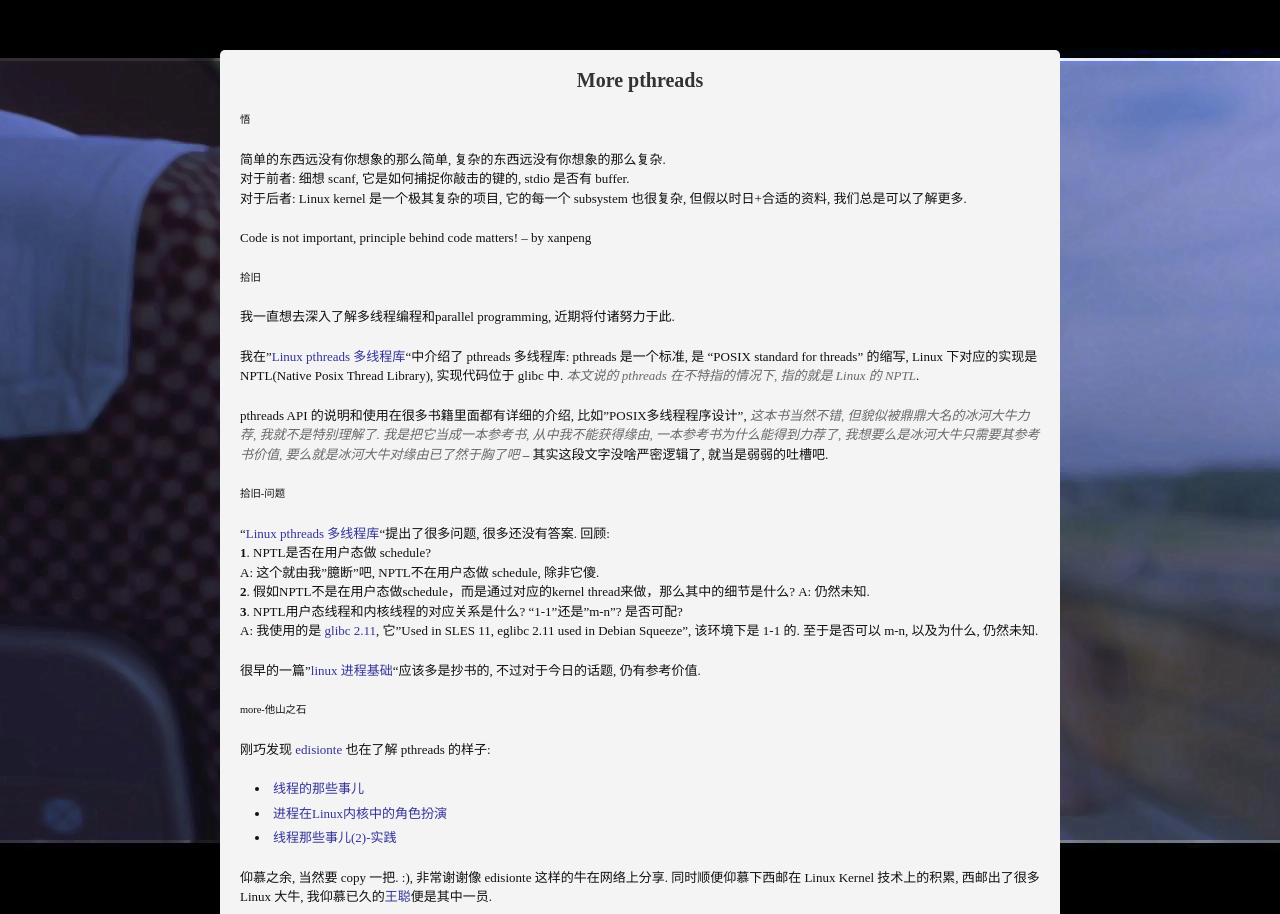
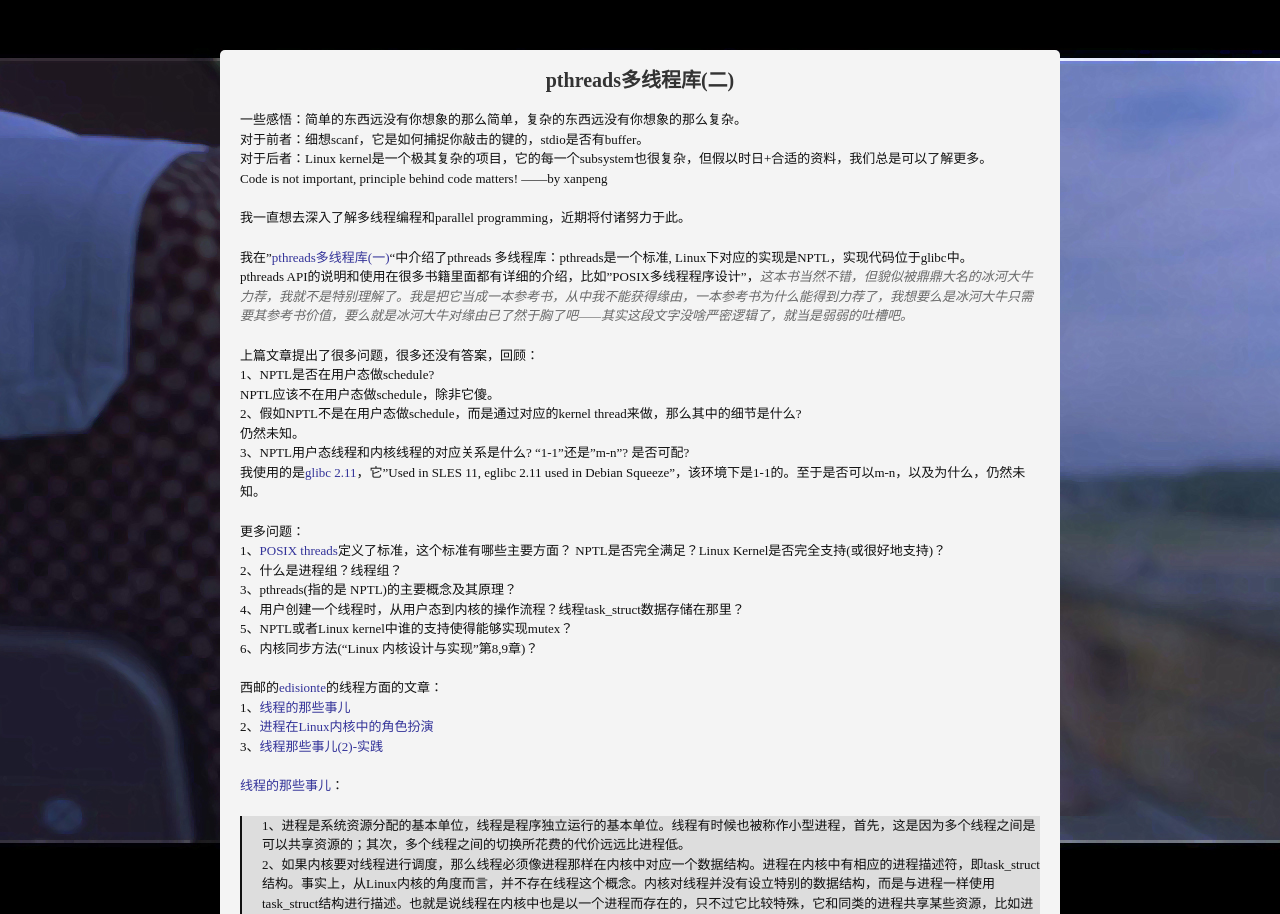
Before and after one commit to tfengmao/xanfeng, a Jekyll site: the page built from _posts/2012-05-15-more-linux-pthreads.md, in a window 1280 px wide and 1400 px high. Shown: the top 914 px of the window. Built offline with Jekyll 4.4.1, drawn with Linux system fonts in a browser that asks for light colours; Markdown is read by kramdown in place of the engine named in the settings; comment, search, counter and statistics services are not loaded; some of the changed text lies outside the part shown.

Commit message:
update format

```diff
--- a/_posts/2012-05-15-more-linux-pthreads.md
+++ b/_posts/2012-05-15-more-linux-pthreads.md
@@ -1,87 +1,62 @@
 ---
-title: More pthreads
+title: pthreads多线程库(二)
 layout: post
 tags: pthreads linux kernel schedule thread process
 category: linux
 ---
 
-#悟
+一些感悟：简单的东西远没有你想象的那么简单，复杂的东西远没有你想象的那么复杂。
+对于前者：细想scanf，它是如何捕捉你敲击的键的，stdio是否有buffer。
+对于后者：Linux kernel是一个极其复杂的项目，它的每一个subsystem也很复杂，但假以时日+合适的资料，我们总是可以了解更多。
+Code is not important, principle behind code matters! ——by xanpeng
 
-简单的东西远没有你想象的那么简单, 复杂的东西远没有你想象的那么复杂.
-对于前者: 细想 scanf, 它是如何捕捉你敲击的键的, stdio 是否有 buffer.
-对于后者: Linux kernel 是一个极其复杂的项目, 它的每一个 subsystem 也很复杂, 但假以时日+合适的资料, 我们总是可以了解更多.
+我一直想去深入了解多线程编程和parallel programming，近期将付诸努力于此。
 
-Code is not important, principle behind code matters! -- by xanpeng
+我在"[pthreads多线程库(一)](http://xanpeng.github.com/2012/03/28/linux-pthread/)"中介绍了pthreads 多线程库：pthreads是一个标准, Linux下对应的实现是NPTL，实现代码位于glibc中。
+pthreads API的说明和使用在很多书籍里面都有详细的介绍，比如"POSIX多线程程序设计"，*这本书当然不错，但貌似被鼎鼎大名的冰河大牛力荐，我就不是特别理解了。我是把它当成一本参考书，从中我不能获得缘由，一本参考书为什么能得到力荐了，我想要么是冰河大牛只需要其参考书价值，要么就是冰河大牛对缘由已了然于胸了吧——其实这段文字没啥严密逻辑了，就当是弱弱的吐槽吧。*
 
-#拾旧
+上篇文章提出了很多问题，很多还没有答案，回顾：
+1、NPTL是否在用户态做schedule?
+NPTL应该不在用户态做schedule，除非它傻。
+2、假如NPTL不是在用户态做schedule，而是通过对应的kernel thread来做，那么其中的细节是什么?
+仍然未知。
+3、NPTL用户态线程和内核线程的对应关系是什么? "1-1"还是"m-n"? 是否可配?
+我使用的是[glibc 2.11](http://en.wikipedia.org/wiki/GNU_C_Library#Version_history)，它"Used in SLES 11, eglibc 2.11 used in Debian Squeeze"，该环境下是1-1的。至于是否可以m-n，以及为什么，仍然未知。
 
-我一直想去深入了解多线程编程和parallel programming, 近期将付诸努力于此.
+更多问题：
+1、[POSIX threads](http://en.wikipedia.org/wiki/POSIX_Threads)定义了标准，这个标准有哪些主要方面？ NPTL是否完全满足？Linux Kernel是否完全支持(或很好地支持)？
+2、什么是进程组？线程组？
+3、pthreads(指的是 NPTL)的主要概念及其原理？
+4、用户创建一个线程时，从用户态到内核的操作流程？线程task_struct数据存储在那里？
+5、NPTL或者Linux kernel中谁的支持使得能够实现mutex？
+6、内核同步方法(“Linux 内核设计与实现”第8,9章)？
 
-我在"[Linux pthreads 多线程库](http://xanpeng.github.com/2012/03/28/linux-pthread/)"中介绍了 pthreads 多线程库: pthreads 是一个标准, 是 "POSIX standard for threads" 的缩写, Linux 下对应的实现是 NPTL(Native Posix Thread Library), 实现代码位于 glibc 中. *本文说的 pthreads 在不特指的情况下, 指的就是 Linux 的 NPTL*.
+西邮的[edisionte](http://edsionte.com/techblog/)的线程方面的文章：
+1、[线程的那些事儿](http://edsionte.com/techblog/archives/3223)
+2、[进程在Linux内核中的角色扮演](http://edsionte.com/techblog/archives/3254)
+3、[线程那些事儿(2)-实践](http://edsionte.com/techblog/archives/3272)
 
-pthreads API 的说明和使用在很多书籍里面都有详细的介绍, 比如"POSIX多线程程序设计", *这本书当然不错, 但貌似被鼎鼎大名的冰河大牛力荐, 我就不是特别理解了. 我是把它当成一本参考书, 从中我不能获得缘由, 一本参考书为什么能得到力荐了, 我想要么是冰河大牛只需要其参考书价值, 要么就是冰河大牛对缘由已了然于胸了吧* -- 其实这段文字没啥严密逻辑了, 就当是弱弱的吐槽吧.
+[线程的那些事儿](http://edsionte.com/techblog/archives/3223)：
+> 1、进程是系统资源分配的基本单位，线程是程序独立运行的基本单位。线程有时候也被称作小型进程，首先，这是因为多个线程之间是可以共享资源的；其次，多个线程之间的切换所花费的代价远远比进程低。
+> 2、如果内核要对线程进行调度，那么线程必须像进程那样在内核中对应一个数据结构。进程在内核中有相应的进程描述符，即task_struct结构。事实上，从Linux内核的角度而言，并不存在线程这个概念。内核对线程并没有设立特别的数据结构，而是与进程一样使用task_struct结构进行描述。也就是说线程在内核中也是以一个进程而存在的，只不过它比较特殊，它和同类的进程共享某些资源，比如进程地址空间、进程的信号、打开的文件等。我们将这类特殊的进程称之为轻量级进程（Light Weight Process）。
+> 3、POSIX标准规定在一个多线程的应用程序中，所有线程都必须具有相同的PID。从线程在内核中的实现可得知，每个线程其实都有自己的pid。为此，Linux引入了**线程组**的概念。在一个多线程的程序中，所有线程形成一个线程组。每一个线程通常是由主线程创建的，主线程即为调用pthread_create()的线程。因此该线程组中所有线程的pid即为主线程的pid。
+> 4、在内核中还有一种特殊的线程，称之为**内核线程**（Kernel Thread）。由于在内核中进程和线程不做区分，因此也可以将其称为内核进程。毫无疑问，内核线程在内核中也是通过task_struct结构来表示的。内核线程永远都运行在内核态，而不同进程既可以运行在用户态也可以运行在内核态。
 
-#拾旧-问题
-
-"[Linux pthreads 多线程库](http://xanpeng.github.com/2012/03/28/linux-pthread/)"提出了很多问题, 很多还没有答案. 回顾:
-**1**. NPTL是否在用户态做 schedule?
-A: 这个就由我"臆断"吧, NPTL不在用户态做 schedule, 除非它傻.
-**2**. 假如NPTL不是在用户态做schedule，而是通过对应的kernel thread来做，那么其中的细节是什么?
-A: 仍然未知.
-**3**. NPTL用户态线程和内核线程的对应关系是什么? "1-1"还是"m-n"? 是否可配?
-A: 我使用的是 [glibc 2.11](http://en.wikipedia.org/wiki/GNU_C_Library#Version_history), 它"Used in SLES 11, eglibc 2.11 used in Debian Squeeze", 该环境下是 1-1 的. 至于是否可以 m-n, 以及为什么, 仍然未知.
-
-很早的一篇"[linux 进程基础](http://xanpeng.github.com/2012/03/27/linux-process/)"应该多是抄书的, 不过对于今日的话题, 仍有参考价值.
-
-#more-他山之石
-
-刚巧发现 [edisionte](http://edsionte.com/techblog/) 也在了解 pthreads 的样子:
-1. [线程的那些事儿](http://edsionte.com/techblog/archives/3223)
-2. [进程在Linux内核中的角色扮演](http://edsionte.com/techblog/archives/3254)
-3. [线程那些事儿(2)-实践](http://edsionte.com/techblog/archives/3272)
-
-仰慕之余, 当然要 copy 一把. :), 非常谢谢像 edisionte 这样的牛在网络上分享. 同时顺便仰慕下西邮在 Linux Kernel 技术上的积累, 西邮出了很多 Linux 大牛, 我仰慕已久的[王聪](http://wangcong.org/)便是其中一员.
-
-[线程的那些事儿](http://edsionte.com/techblog/archives/3223):
-
-> 1. 进程是系统资源分配的基本单位, 线程是程序独立运行的基本单位. 线程有时候也被称作小型进程, 首先, 这是因为多个线程之间是可以共享资源的; 其次, 多个线程之间的切换所花费的代价远远比进程低.
-> 2. 如果内核要对线程进行调度, 那么线程必须像进程那样在内核中对应一个数据结构. 进程在内核中有相应的进程描述符, 即task_struct结构. 事实上, 从Linux内核的角度而言, 并不存在线程这个概念. 内核对线程并没有设立特别的数据结构, 而是与进程一样使用task_struct结构进行描述. 也就是说线程在内核中也是以一个进程而存在的, 只不过它比较特殊, 它和同类的进程共享某些资源, 比如进程地址空间, 进程的信号, 打开的文件等. 我们将这类特殊的进程称之为轻量级进程（Light Weight Process）.
-> 3. POSIX标准规定在一个多线程的应用程序中，所有线程都必须具有相同的PID。从线程在内核中的实现可得知，每个线程其实都有自己的pid。为此，Linux引入了**线程组**的概念。在一个多线程的程序中，所有线程形成一个线程组。每一个线程通常是由主线程创建的，主线程即为调用pthread_create()的线程。因此该线程组中所有线程的pid即为主线程的pid。
-> 4. 在内核中还有一种特殊的线程，称之为**内核线程**（Kernel Thread）。由于在内核中进程和线程不做区分，因此也可以将其称为内核进程。毫无疑问，内核线程在内核中也是通过task_struct结构来表示的。内核线程永远都运行在内核态，而不同进程既可以运行在用户态也可以运行在内核态。
-
-[进程在Linux内核中的角色扮演](http://edsionte.com/techblog/archives/3254):
-
-> 1. 在Linux内核中，内核将进程、线程和内核线程一视同仁，即内核使用唯一的数据结构task_struct来分别表示他们；内核使用相同的调度算法对这三者进行调度；并且内核也使用同一个函数do_fork()来分别创建这三种执行线程（thread of execution）。
-> 2. 进程描述符task_struct的多角色扮演...
-> 3. do_fork()的多角色扮演...
+[进程在Linux内核中的角色扮演](http://edsionte.com/techblog/archives/3254)：
+> 1、在Linux内核中，内核将进程、线程和内核线程一视同仁，即内核使用唯一的数据结构task_struct来分别表示他们；内核使用相同的调度算法对这三者进行调度；并且内核也使用同一个函数do_fork()来分别创建这三种执行线程（thread of execution）。
+> 2、进程描述符task_struct的多角色扮演...
+> 3、do_fork()的多角色扮演...
 
 ![do_fork()的多角色扮演](http://edsionte.com/techblog/wordpress/wp-content/uploads/2011/09/proc_thread_colar.jpeg)
 
-[线程那些事儿(2)-实践](http://edsionte.com/techblog/archives/3272):
-这里做了和我同样的工作, 就是写个 test.c, 里面起了多个 threads, 然后 ps 可以看出每个 threads PID, PPID 是相同的, 当然 LWP(轻量级进程的 PID) 是不同的.
+[线程那些事儿(2)-实践](http://edsionte.com/techblog/archives/3272)：
+这里做了和我同样的工作，就是写个test.c，里面起了多个threads，然后ps可以看出每个threads PID、PPID是相同的，当然LWP(轻量级进程的 PID)是不同的。
 
-#more-问题
-
-Q: [POSIX threads](http://en.wikipedia.org/wiki/POSIX_Threads) 定义了标准, 这个标准有哪些主要方面? NPTL 是否完全满足? Linux Kernel 是否完全支持(或很好地支持)?
-
-Q: 什么是进程组? 线程组?
-
-Q: pthreads(指的是 NPTL)的主要概念, 及其原理?
-
-Q: 用户创建一个线程时, 从 userspace 到 kernel 的操作流程? 线程 task_struct 数据存储在那里?
-
-Q: NPTL 或者 Linux kernel 中谁的支持使得能够实现 mutex?
-
-Q: 内核同步方法("Linux 内核设计与实现"第8,9章)?
-
-**log**
-
-[5-25]
-10天前, 我开始写这篇post, 目的是彻底认清 pthread 库及其后面的机理, 认清Linux内核如何支援. 为此, 我做了一些有趣的事情, 到目前结果虽不完整, 有待继续更新, 但也能一舒我胸中块垒.
-我先了解"[Linux Process Group & Threads Group](http://xanpeng.github.com/archive.html)".
--> 然后去思考 `ps aux` 后面的细节.
--> 想到 ps 和 pthread 都是位于 glibc 库中, 便想如何不通过阅读代码和文档, 去查看调用路径, 于是有了post "[introduce ltrace](http://xanpeng.github.com/2012/05/18/ltrace/)".
--> 在编译 ltrace 的时候, 需要 libelf 的支持, 于是去再次了解 elf, 产生这篇post: "[elf & libelf, elftoolchain](http://xanpeng.github.com/2012/05/17/elf-libelf/)".
--> 想从 `ps aux` 这条命令管中窥豹, 于是去看了 getpid, 再次了解系统调用, 玩玩乐乐几天之后, 不再有兴趣去看 ps, 因为觉得剩下来的只是细节而已, 而我现在最想知道的是**原理和主体机制**. 但 post "[ps & getpid](http://xanpeng.github.com/2012/05/19/ps-getpid/)" 虽不完整, 仍是结出.
--> 仍想到 ps 和 pthread 都位于 glibc (我不知道为何认定 pthread 位于 glibc, 因为显然 `ldd ls` 看出, 存在一个单独的 libpthread.so), 延续对 elf 的思考, 这次想了解符号(symbol), 并希望借此对很多事情有更深的理解, 于是结出 post "[.so, elf & symbols](http://xanpeng.github.com/2012/05/21/solib-elf-symbol/)".
-直至今日, 待综合这些思考, 望在 "more pthreads" 路上更为顺利.
+[2012-05-25更新记录]
+10天前，我开始写这篇post，目的是彻底认清pthread库及其后面的机理，认清Linux内核如何支援。为此，我做了一些有趣的事情，到目前结果虽不完整，有待继续更新，但也能一舒我胸中块垒。
+-> 了解"[进程组和线程组](http://xanpeng.github.com/linux/2012/05/16/process-threads-group.html)"，
+-> 然后去思考`ps aux`后面的细节。
+-> 想到ps、pthread都是位于glibc库中，便想如何不通过阅读代码和文档，去查看调用路径，于是有了“[ltrace简析](http://xanpeng.github.com/linux/2012/05/18/ltrace.html)”。
+-> 在编译ltrace的时候，需要libelf的支持，于是去再次了解elf，产生这篇“[elf和elftoolchain](http://xanpeng.github.com/linux/2012/05/17/elf-libelf.html)”。
+-> 想从`ps aux`这条命令管中窥豹，于是去看了getpid，再次了解系统调用，玩玩乐乐几天之后，不再有兴趣去看ps，因为觉得剩下来的只是细节而已，而我现在最想知道的是**原理和主体机制**。但仍结出虽不完整的“[getpid浅析](http://xanpeng.github.com/linux/2012/05/19/ps-getpid.html)”。
+-> 仍想到ps、pthread都位于glibc（我不知道为何认定pthread位于glibc，因为显然`ldd ls`看出，存在一个单独的 libpthread.so)，延续对elf的思考，这次想了解符号(symbol)，并希望借此对很多事情有更深的理解，于是结出“[动态连接库和符号](http://xanpeng.github.com/2012/05/21/solib-elf-symbol/)”。
--- a/_posts/2012-05-16-process-threads-group.md
+++ b/_posts/2012-05-16-process-threads-group.md
@@ -1,8 +1,8 @@
 ---
-title: Linux Process Group & Threads Group
+title: 进程组和线程组
 layout: post
+category: linux
 tags: process thread group linux session
-category: linux
 ---
 
 不知为何, 网上讨论 Process Group 和 Threads Group 的都很少.
--- a/_posts/2012-05-19-ps-getpid.md
+++ b/_posts/2012-05-19-ps-getpid.md
@@ -1,97 +1,83 @@
 ---
-title: ps & getpid
+title: getpid浅析
 layout: post
 tags: ps getpid syscall glibc
 category: linux
 ---
-<del>
-OT：我一直纠结中英文混排时, 该使用中文标点还是英文标点. 后来我一直使用的是全英文标点, 并在每一个标点后面加一个空格. 现在这个做法遇到两个难题:
-1、在Linux下面输入法的中英文标点切换不是那么直白, 我也懒得去搞这种小问题.
-2、更重要的，markdown貌似会自动排版, 其依据之一便是空格, 于是多加了空格之后, 文字的排版会很飘逸, context-related的文字会被错开.
-找到一份"规范": "[Zh-cn/Textpattern中文化规范](http://textbook.textpattern.net/wiki/index.php?title=Zh-cn/Textpattern_%E4%B8%AD%E6%96%87%E5%8C%96%E8%A7%84%E8%8C%83)", 其实是他们的约定, 我先按照这个使用, 看能把我这方面的强迫症压制多久.
-</del>
 
-#缘起
+###getpid实验
 
-在[elf & libelf, elftoolchain](http://xanpeng.github.com/2012/05/17/elf-libelf/)中我提到, 通过[ltrace](http://xanpeng.github.com/2012/05/18/ltrace/)查看 ps 是如何通过调用 [getpid](http://www.kernel.org/doc/man-pages/online/pages/man2/getpid.2.html) 得到进程 id 的.
-对此，可以发现有多处错误:
-1. ltrace 可能好像应该也许并然是跟不进 [syscall](http://syscalls.kernelgrok.com/) 的(我们就把`ltrace -S`当成是`strace`好吧), 这是[strace](http://xanpeng.github.com/2012/04/12/strace/)的工作.
-2. strace 没有发现 ps 调用了 getpid.
+在[elf和elftoolchain](http://xanpeng.github.com/linux/2012/05/17/elf-libelf.html)中提到，通过[ltrace浅析](http://xanpeng.github.com/linux/2012/05/18/ltrace.html)查看`ps`是如何通过调用[getpid](http://www.kernel.org/doc/man-pages/online/pages/man2/getpid.2.html)得到进程id的。
+对此，可以发现有多处错误：
+1、ltrace可能好像应该也许并然是跟不进[syscall](http://syscalls.kernelgrok.com/)的(我们就把`ltrace -S`当成是`strace`好吧)，这是[strace](http://xanpeng.github.com/linux/2012/04/12/strace.html)的工作。
+2、strace没有发现ps调用了getpid。
 
-这下尴尬了, 本来是要解决[pthreads这个问题](http://xanpeng.github.com/2012/05/15/more-linux-pthreads/)的, 后来调用到进程组, 再调用到 getpid, 这下还惹出来一个 ps...
+但是getpid的确如所想那样位于glibc中，glibc再调用对应的syscall。来看一个例子：
+{% highlight c %}
+#include <unistd.h>
+#include <stdlib.h>
+#include <stdio.h>
 
-#getpid
+int main()
+{
+	int pid;
+	pid = getpid();
+	pid = getpid();
+	return 0;
+}
+{% endhighlight %}
 
-先来看 getpid 的问题. getpid 的确如所想那样位于 glibc 中, glibc 再调用对应的 syscall. 来看一个例子:
+编译后使用strace跟踪，是可以看到getpid syscall的：
+{% highlight text %}
+...
+munmap(0xb77d1000, 61281)               = 0
+getpid()                                = 4827
+fstat64(1, {st_mode=S_IFCHR|0620, st_rdev=makedev(136, 2), ...}) = 0
+...
+{% endhighlight %}
 
-    #include <unistd.h>
-    #include <stdlib.h>
-    #include <stdio.h>
+这证明了有getpid这么个syscall。同时也发现一个现象(其实是很废话的现象)：syscall是由glibc做代理调入内核的。
+更重要的，我看到getpid在strace的结果中只出现了一次，但是我在程序中明显地调用了两次，这是为什么呢？看这两份资料：“[被glibc 忽悠了](http://blog.csdn.net/sylin/article/details/949420)"、"[...getpid captured only once...](http://stackoverflow.com/questions/5766184/why-are-many-system-calls-getpid-captured-only-once-using-strace)"。简言之就是glibc cache了结果，第二次调用就径直用第一次的结果了。
+有时候我们**不想glibc使用cache的结果**，怎么办？
+答案就是不用glibc的接口，以获取pid为例，就是不调用getpid。后面再看来如何实现。
 
-    int main()
-    {
-        int pid;
-        pid = getpid();
-        pid = getpid();
-        return 0;
-    }
+再来看这段代码编出来的程序：
+{% highlight text %}
+$ ldd ./test
+	linux-gate.so.1 =>  (0xb7726000)
+	libc.so.6 => /lib/i686/cmov/libc.so.6 (0xb75ce000)
+	/lib/ld-linux.so.2 (0xb7727000)
+{% endhighlight %}
 
-first of all: strace 是可以看到 getpid syscall的:
+可以看到，它的确用到glibc(就是这里的libc)。
+然而遗憾的是，上面ldd的结果是**不能拿来当证据**的。因为：
+1、不负责任地说，用户态程序用到glibc的地方太多了，你避无可避，所以证据无效。
+2、稍微负责任一点地，可以说程序的入口函数极有可能就是定义在glibc里面的，所以你逃不脱使用glibc啊，所以证据无效。
+3、负责任地说，用`ltrace -l`“验明正身”吧。见下面的操作结果。
 
-    ...
-    munmap(0xb77d1000, 61281)               = 0
-    getpid()                                = 4827
-    fstat64(1, {st_mode=S_IFCHR|0620, st_rdev=makedev(136, 2), ...}) = 0
-    ...
+去除程序的getpid调用，ldd仍然得到libc。
+去除/未去除getpid的ltrace 结果：
+{% highlight text %}
+// 没有getpid
+$ ltrace -l /lib/i686/cmov/libc.so.6 ./test
+__libc_start_main(0x8048394, 1, 0xbff8f834, 0x80483c0, 0x80483b0 <unfinished ...>
++++ exited (status 0) +++
 
-这证明了有 getpid 这么个 syscall. 同时也发现一个现象(其实是很废话的现象): syscall并不是说它们是在kernel中, 那样其实你是木有权限直接调的, 它是在 glibc 中, 由 glibc 做你的代理, 这个代理又去找kernel的代理人系统调用.
+// 有getpid
+$ ltrace -l /lib/i686/cmov/libc.so.6 ./test
+__libc_start_main(0x80483c4, 1, 0xbff9b524, 0x8048400, 0x80483f0 <unfinished ...>
+getpid(                                                                      = 5076
+getpid(                                                                      = 5076
++++ exited (status 0) +++))
+{% endhighlight %}
 
-更重要的, 我看到 getpid 在 strace 的结果中只出现了一次, 但是我在程序中明显地调用了两次, 这是为什么呢? 看这两份资料: "[被 glibc 忽悠了](http://blog.csdn.net/sylin/article/details/949420)", "[...getpid captured only once...](http://stackoverflow.com/questions/5766184/why-are-many-system-calls-getpid-captured-only-once-using-strace)". 简言之就是 glibc cache 了结果，第二次调用就径直用第一次的结果了.
-不错, 有时候我们**不想 glibc 去使用 cache 结果**, 咋整?
-答案就是不用 glibc 的接口, 以获取 pid 为例, 就是不调用 getpid. 后面再看来如何实现.
+发现ltrace飙出两个getpid，而strace只出现一个，这说明getpid是会去判断是否已经有结果在内存中，如有就不进syscall，没有才进syscall。
+差点忘记：ldd可以看出glibc是个动态库，我是否可以直接使用工具(如nm、objdump等)去查看其中是否包含getpid呢？这实际上和动态连接库、elf文件的组成相关了。
 
-再来看这段代码编出来的程序:
+###getpid syscall细节
 
-    $ ldd ./test
-        linux-gate.so.1 =>  (0xb7726000)
-        libc.so.6 => /lib/i686/cmov/libc.so.6 (0xb75ce000)
-        /lib/ld-linux.so.2 (0xb7727000)
-
-可以看到, 它的确是用到 glibc 的(就是这里的 libc, 看[这个](http://xanpeng.github.com/2012/03/28/linux-pthread/)).
-
-然而, 灰常遗憾的是, 上面ldd的结果是**不能拿来当证据**的. 因为:
-1. 不负责任地说, 用户态程序用到 glibc 的地方太多了, 你避无可避, 所以证据无效.
-2. 稍微负责任一点地, 可以说程序的入口函数极有可能就是定义在 glibc 里面的, 所以你逃不脱使用 glibc 啊, 所以证据无效.
-3. 负责任地说, 用`ltrace -l`来"验明正身"吧. 见下面的操作结果.
-
-去除程序的 getpid 调用, ldd 仍然得到 libc.
-去除/未去除 getpid 的 ltrace 结果:
-
-    // 没有 getpid
-    $ ltrace -l /lib/i686/cmov/libc.so.6 ./test
-    __libc_start_main(0x8048394, 1, 0xbff8f834, 0x80483c0, 0x80483b0 <unfinished ...>
-    +++ exited (status 0) +++
-
-    // 有 getpid
-    $ ltrace -l /lib/i686/cmov/libc.so.6 ./test
-    __libc_start_main(0x80483c4, 1, 0xbff9b524, 0x8048400, 0x80483f0 <unfinished ...>
-    getpid(                                                                      = 5076
-    getpid(                                                                      = 5076
-    +++ exited (status 0) +++))
-
-我们发现, ltrace 飙出两个 getpid, 而 strace 只出现一个, 这说明 getpid 是会去判断是否已经有结果在内存中, 如有就不进 syscall, 没有才进 syscall. 相信下面细谈 getpid 流程时会看到细节.
-
-差点忘记: ldd 可以看出 glibc 是个动态库, 我是否可以直接使用工具(如 nm, objdump 等)去查看其中是否包含 getpid 呢?
-这实际上和动态连接库, elf 文件的组成相关了.
-
-**getpid 引发的 syscall 细节**
-
-在了解 getpid 细节之前, 先了解系统调用的基础知识. 这在我之前的post "[Linux 系统调用](http://xanpeng.github.com/2012/03/28/linux-syscall/)"里面提到了.
-
-事实上, 在了解系统调用的大致流程之后, getpid 的流程也不言自明, 只不过现在仍不清楚细节. *此处也不列出详细的细节, 又以时间不足为理由略过吧.*
-
-从 glibc 2.11 的代码看出部分细节, 可以发现, 这里getpid最终是直接通过汇编代码去触发系统调用的. 类似地, 我们也可以**绕过 libc**, 直接使用汇编去触发系统调用, 这就回答了上面的问题. 而且, kernel 代码中的 _syscallN 对需要的汇编代码做了一些封装, 我们可以使用这个.
-
+事实上在了解系统调用的大致流程之后，getpid的流程也不言自明，只不过现在仍不清楚细节。*此处也不列出详细的细节，又以时间不足为理由略过吧。*
+从glibc 2.11的代码看出部分细节，可以发现，这里getpid最终是直接通过汇编代码去触发系统调用的。类似地，我们也可以**绕过 libc**，直接使用汇编去触发系统调用，内核代码中的syscallN对需要的汇编代码做了一些封装：
 {% highlight c %}
 // nptl/sysdeps/unix/sysv/linux/getpid.c
 pid_t
```
Also changed, not shown: _posts/2012-03-28-linux-pthread.md (+1 -1 lines), _posts/2012-05-17-elf-libelf.md (+2 -2 lines), _posts/2012-05-18-ltrace.md (+2 -2 lines).
